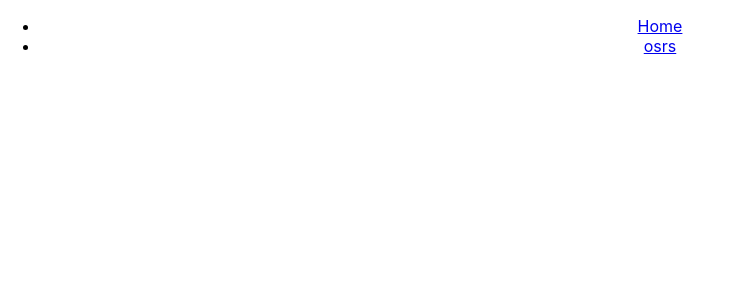
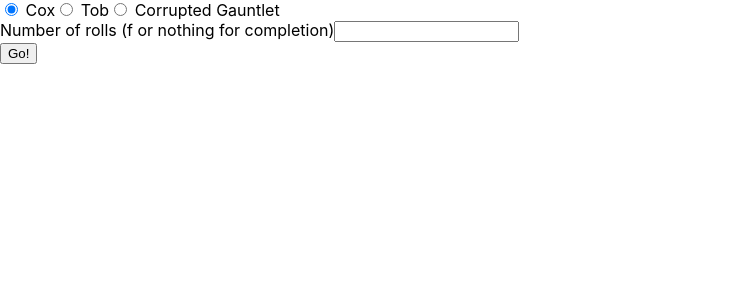
Before and after one commit to PattyRich/github-pages, a React (Create React App) app: page /#/github-pages/osrs in a window 1280 px wide. Shown: the top 300 px of the page, without its empty margins (0-746 px from the left). Built offline with nearby package versions, Linux system fonts and the light colour scheme.

Commit message:
bug fix + rolls inputs

```diff
--- a/src/App.js
+++ b/src/App.js
@@ -15,6 +15,9 @@ class App extends React.Component {
                 <li>
                 <Link to="/osrs">osrs</Link>
                 </li>
+                <li>
+                <a href="https://github.com/PattyRich/github-pages"> repo this comes from </a>
+              	</li>
               </ul>
             </nav>
           </div>
--- a/src/index.js
+++ b/src/index.js
@@ -4,17 +4,26 @@ import './index.css';
 import App from './App';
 import Osrs from './routes/osrs';
 import reportWebVitals from './reportWebVitals';
-import { BrowserRouter, Routes, Route } from "react-router-dom";
+import { HashRouter, Routes, Route } from "react-router-dom";
 
 
 ReactDOM.render(
   <React.StrictMode>
-  	<BrowserRouter>
+  	<HashRouter>
   		<Routes>
   			<Route path="/" element={<App />} />
   			<Route path="/osrs" element={<Osrs />} />
+  			<Route path="/github-pages/osrs" element={<Osrs />} />
+  			<Route
+		      path="*"
+		      element={
+		        <main style={{ padding: "1rem" }}>
+		          <p>There's nothing here!</p>
+		        </main>
+		      }
+    		/>
   		</Routes>
-		</BrowserRouter>
+		</HashRouter>
   </React.StrictMode>,
   document.getElementById('root')
 );
--- a/src/looter/looter.js
+++ b/src/looter/looter.js
@@ -48,7 +48,7 @@ function looter(rolls, data) {
 			let item_per = random_generator(itemWeights,0)
 
 			let cnt = 0
-			for (let j=0; j<rolls; j++) {
+			for (let j=0; j<data.items.length; j++) {
 				cnt += data.items[j].rate
 				if (cnt >= item_per) {
 					rewards.push({
--- a/src/routes/osrs.jsx
+++ b/src/routes/osrs.jsx
@@ -7,9 +7,13 @@ class Osrs extends React.Component {
     super();
     this.state = {
       mode: 'cox',
-      rewards: null
+      rewards: null,
+      rolls: 'f',
+      error: false,
+      nothingCounter: 0
     };
     this.onChangeValue = this.onChangeValue.bind(this);
+    this.onChangeValueInput = this.onChangeValueInput.bind(this);
 		this.go = this.go.bind(this);
   }
 
@@ -17,9 +21,27 @@ class Osrs extends React.Component {
   	this.setState({'mode': event.target.value})
   }
 
+  onChangeValueInput(event){
+  	this.setState({'rolls': event.target.value})
+  }
+
   async go(){
-  	let rewards = await (loot('f', this.state.mode))
-  	this.setState({'rewards': rewards})
+  	let num = Number(this.state.rolls)
+  	let rewards = []
+  	if (num) {
+  		rewards = await (loot(num, this.state.mode))
+  		this.setState({'rewards': rewards})
+  	} else {
+  		rewards = await (loot('f', this.state.mode))
+  		this.setState({'rewards': rewards})
+  	}
+
+  	if (rewards && rewards.length == 0) {
+  		this.setState({'nothingCounter': this.state.nothingCounter + 1})
+  	} else {
+  		this.setState({'nothingCounter': 0})
+  	}
+
   	console.log(this.state.rewards)
   }
 
@@ -34,6 +56,9 @@ class Osrs extends React.Component {
 	        <input type="radio" value="tob" name="" checked={this.state.mode === 'tob'} onChange={this.onChangeValue} /> Tob
 	        <input type="radio" value="cg" name="" checked={this.state.mode === 'cg'} onChange={this.onChangeValue} /> Corrupted Gauntlet
 	      </div>
+	      <label>Number of rolls (f or nothing for completion)</label>
+  			<input type="text" onChange={this.onChangeValueInput} id="fname" name="fname"/>
+	      <br/>
 	      <button onClick={this.go}> Go! </button>
 	      <div className="items">
 	      	{this.state.rewards ? this.state.rewards.map(item => {
@@ -44,6 +69,7 @@ class Osrs extends React.Component {
 	       			</div>
 	       		)
 	      	}) : null}
+	      	{this.state.rewards && this.state.rewards.length === 0 ? 'Nothing x' + this.state.nothingCounter : null}
 	      </div>
       </div>
     );
```
